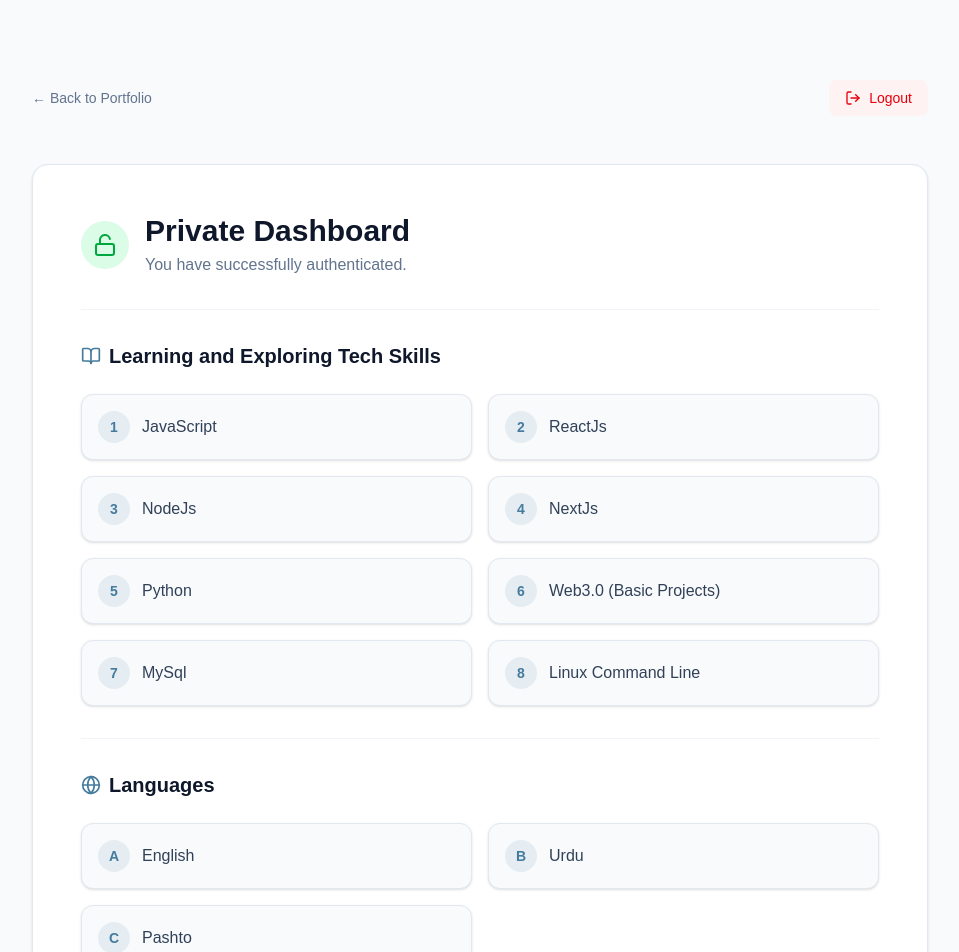
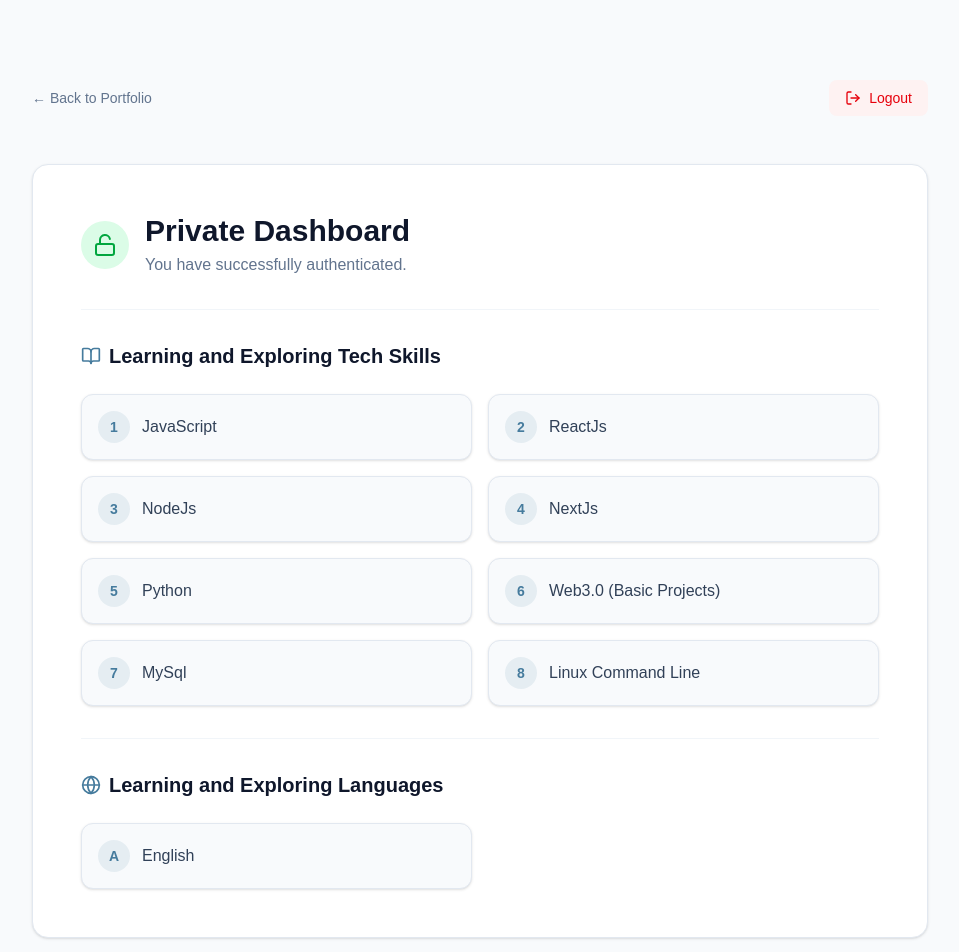
Before and after one commit to shuaibkhandev/shuaib_portfolio, a Next.js app: page /private in a window 1280 px wide. Shown: the top 952 px of the page, without its empty margins (160-1119 px from the left). Built offline with nearby package versions, Linux system fonts and the light colour scheme.

Commit message:
private page updated

```diff
--- a/src/app/private/page.tsx
+++ b/src/app/private/page.tsx
@@ -73,13 +73,11 @@ export default async function PrivatePage() {
           <div className="mt-8 pt-8 border-t border-slate-100 dark:border-slate-800">
             <h2 className="text-xl font-bold text-slate-900 dark:text-white mb-6 flex items-center gap-2">
               <Globe className="w-5 h-5 text-brand-blue" />
-              Languages
+              Learning and Exploring Languages
             </h2>
             <div className="grid grid-cols-1 sm:grid-cols-2 gap-4">
               {[
                 "English",
-                "Urdu",
-                "Pashto"
               ].map((lang, index) => (
                 <div key={index} className="flex items-center gap-3 p-4 bg-slate-50 dark:bg-slate-950 rounded-xl border border-slate-200 dark:border-slate-800 hover:border-brand-blue/30 transition-colors shadow-sm">
                   <div className="w-8 h-8 rounded-full bg-brand-blue/10 flex items-center justify-center text-brand-blue font-bold text-sm shrink-0">
```
